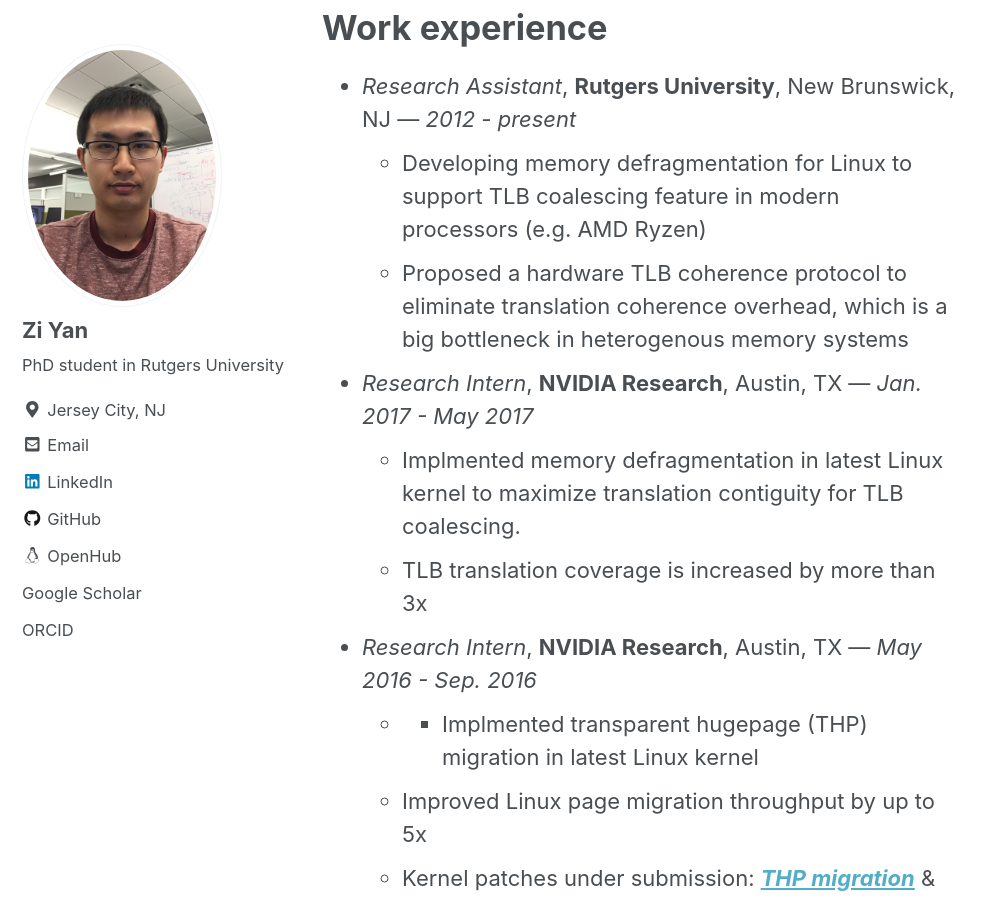
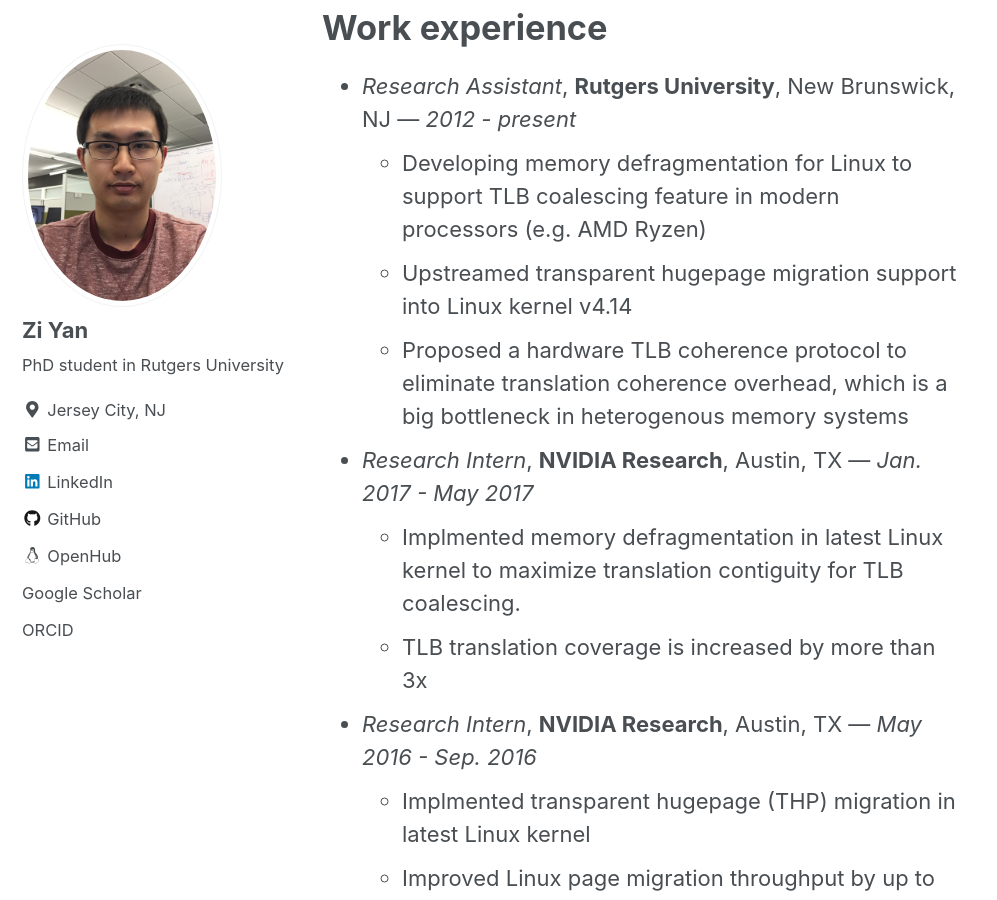
Before and after one commit to x-y-z/x-y-z.github.io, a Jekyll site: the page built from _pages/cv.md, in a window 1280 px wide and 900 px high, scrolled down 883 px. Shown: the whole window, without its empty margins (0-997 px from the left). Built offline with Jekyll 4.4.1, drawn with Linux system fonts in a browser that asks for light colours; nearby versions of some CDN libraries; comment, search, counter and statistics services are not loaded; a style sheet for code colours, icons or effects is not loaded.

Commit message:
fix typos.
Signed-off-by: Zi Yan <zi.yan@normal.zone>

```diff
--- a/_pages/cv.md
+++ b/_pages/cv.md
@@ -31,6 +31,7 @@ Work experience
 * *Research Assistant*, **Rutgers University**, New Brunswick, NJ --- *2012 - present*
   * Developing memory defragmentation for Linux to support TLB coalescing
 	feature in modern processors (e.g. AMD Ryzen)
+  * Upstreamed transparent hugepage migration support into Linux kernel v4.14
   * Proposed a hardware TLB coherence protocol to eliminate translation
 	coherence overhead, which is a big bottleneck in heterogenous memory systems
 
@@ -40,7 +41,7 @@ Work experience
   * TLB translation coverage is increased by more than 3x
 
 * *Research Intern*, **NVIDIA Research**, Austin, TX --- *May 2016 - Sep. 2016*
-  *   * Implmented transparent hugepage (THP) migration in latest Linux kernel
+  * Implmented transparent hugepage (THP) migration in latest Linux kernel
   * Improved Linux page migration throughput by up to 5x
   * Kernel patches under submission: [__*THP migration*__](https://lwn.net/Articles/723764/) & [__*Accelerating page migration*__](https://lkml.org/lkml/2016/11/22/457)
 
```
